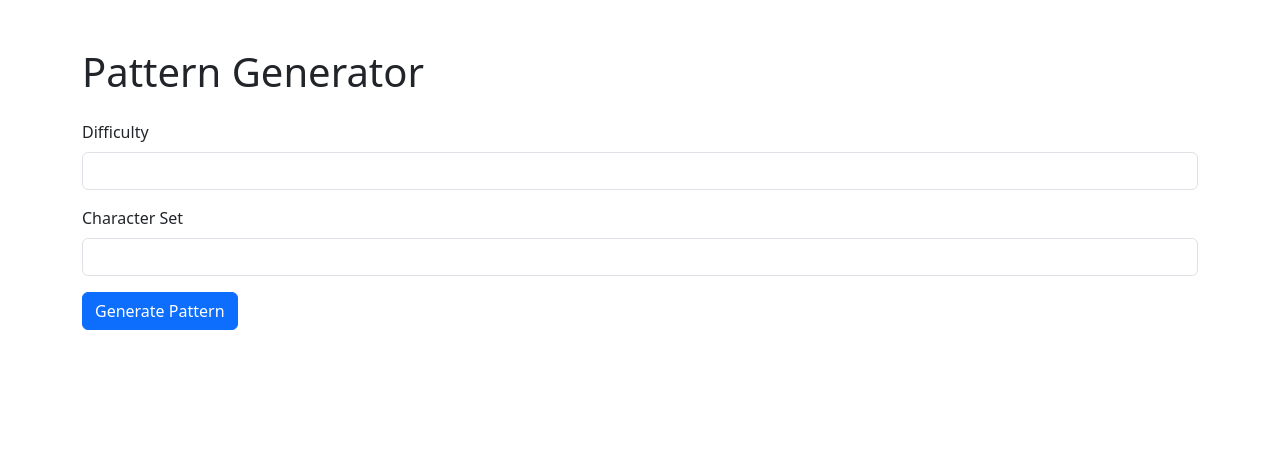
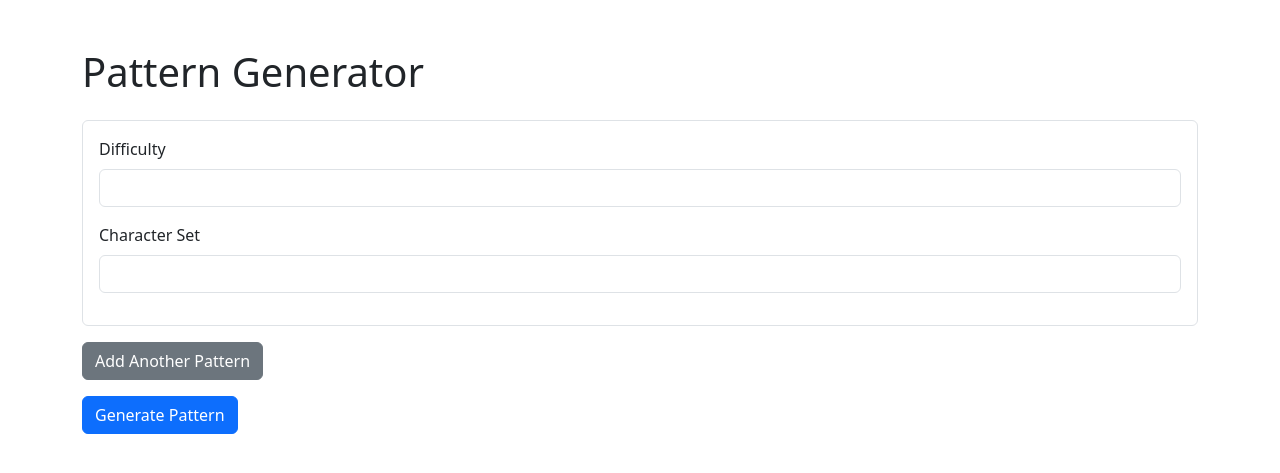
Before and after one commit to thegoodduck/Pattern_Generator, a Flask app: page / in a window 1280 px wide. Shown: the top 473 px of the page. Run offline with Flask 3, Linux system fonts and the light colour scheme.

Commit message:
Enhance pattern generation form to allow multiple patterns and improve user interface

```diff
--- a/main.py
+++ b/main.py
@@ -1,28 +1,32 @@
 import random
 import flask
+import io
+from reportlab.pdfgen import canvas
+from reportlab.lib.pagesizes import letter
+# Removed unused import
 app = flask.Flask(__name__)
 pattern = []
 def generate_pattern(difficulty,char_set):
     char_sequence = ''.join(random.choice(char_set) for _ in range(difficulty))
+    pattern = []
     for i in range(difficulty):
             # generating pattern(not random) based on the char_set provided by the user.
             # We will use difficulty as the length of each iteration of the pattern. The pattern will be a list of strings.
-            pattern.append(set)
+            pattern.append(char_sequence)
     return pattern
 
-def generate_pattern_num(difficulty):
-    options = random.randint(0,2)
+def generate_pattern_num(difficulty, char_set="0123456789"):
+    options = random.randint(0, 2)
     if options == 0:
         print("Option 0")
-        set = (''.join(random.choice("1234567890") for i in range(difficulty)))
+        seq = ''.join(random.choice(char_set) for i in range(difficulty))
+        pattern = []
         for i in range(difficulty):
-                # generating pattern(not random) based on the char_set provided by the user.
-                # We will use difficulty as the length of each iteration of the pattern. The pattern will be a list of strings.
-                pattern.append(set)
+            # generating pattern (not random) based on the char_set provided by the user.
+            pattern.append(seq)
         return ''.join(pattern)
     if options == 1:
-        sequence = [random.choice("1234567890") for _ in range(difficulty)]
-
+        sequence = [random.choice(char_set) for _ in range(difficulty)]
         # Randomly select a rule and a number
         rule = random.choice(["*", "/", "+", "-"])
         rule_num = random.randint(2, 9) if rule in ["*", "/"] else random.randint(1, 9)  # Avoid no-op operations
@@ -47,19 +51,17 @@ def generate_pattern_num(difficulty):
             elif rule == "+":
                 new_value = original_value + rule_num
             elif rule == "-":
-                # Use modulo arithmetic to wrap around digits 0-9
                 new_value = (original_value - rule_num) % 10
 
             # Update the selected digit in the sequence (keep only last digit if multi-digit)
             sequence[digit_selected] = str(new_value)[-1]
 
             iteration_output = ''.join(sequence)
-            full_output += iteration_output  # Append this iteration to full output
+            full_output += iteration_output
 
-            print(f"Iteration {i}: {iteration_output}")  # Print each iteration
-            print(f"Full Output So Far: {full_output}\n")  # Print full merged output
+            print(f"Iteration {i}: {iteration_output}")
+            print(f"Full Output So Far: {full_output}\n")
 
-        # Print the final full output on a separate line
         print("Final Full Output:")
         print(full_output)
 
@@ -68,9 +70,7 @@ def generate_pattern_num(difficulty):
         print("Option 2")
         rule = random.choice(["*", "/", "+", "-"])
         rule_num = random.randint(2, 9) if rule in ["*", "/"] else random.randint(1, 9)  # Avoid no-op operations
-        # Generate a string (set) of random letters and convert it to a list so it can be iterated over
-        sequence = list(''.join(random.choice("1234567890") for i in range(difficulty)))
-        # Will generate a pattern like if sequence = "abc" and rule == "+2" it will be abc[modified output]
+        sequence = list(''.join(random.choice(char_set) for i in range(difficulty)))
         full_output = ""
         for i in range(1, difficulty + 1):
             # Apply the rule to every digit in the sequence
@@ -90,11 +90,10 @@ def generate_pattern_num(difficulty):
                 sequence[j] = str(new_value)[-1]
 
             iteration_output = ''.join(sequence)
-            full_output += iteration_output  # Append this iteration to full output
+            full_output += iteration_output
             print(f"Iteration {i}: {iteration_output}")
             print(f"Full Output So Far: {full_output}\n")
 
-        # Print the final full output on a separate line
         print("Final Full Output:")
         print(full_output)
         return full_output
@@ -103,12 +102,122 @@ def generate_pattern_num(difficulty):
 @app.route('/', methods=['GET', 'POST'])
 def index():
     if flask.request.method == 'POST':
-        difficulty = int(flask.request.form['difficulty'])
-        char_set = flask.request.form['char_set']
-        if char_set.isdigit():
-            pattern = generate_pattern_num(difficulty)
+        # Check for batch generation: if multiple difficulties and char_sets are provided,
+        # assume form fields "difficulty" and "char_set" are lists.
+        if flask.request.form.getlist('difficulty') and len(flask.request.form.getlist('difficulty')) > 1:
+            difficulties = flask.request.form.getlist('difficulty')
+            char_sets = flask.request.form.getlist('char_set')
+            pattern_list = []
+            # Process each difficulty and char_set pair
+            for diff, cs in zip(difficulties, char_sets):
+                diff_int = int(diff)
+                if cs.isdigit():
+                    p = generate_pattern_num(diff_int, cs)
+                else:
+                    p = generate_pattern(diff_int, cs)
+                # Ensure a one-liner: join list elements without separators
+                if isinstance(p, list):
+                    p = "".join(p)
+                pattern_list.append(p)
+            # One pattern per line
+            final_pattern_lines = pattern_list
         else:
-            pattern = generate_pattern(difficulty, char_set)
-        return flask.render_template('index.html', pattern=pattern)
+            difficulty = int(flask.request.form['difficulty'])
+            char_set = flask.request.form['char_set']
+            if char_set.isdigit():
+                pattern = generate_pattern_num(difficulty, char_set)
+            else:
+                pattern = generate_pattern(difficulty, char_set)
+            if isinstance(pattern, list):
+                pattern = "".join(pattern)
+            final_pattern_lines = [pattern]
+
+        # Generate PDF with custom styling
+        pdf_buffer = io.BytesIO()
+        c = canvas.Canvas(pdf_buffer, pagesize=letter)
+        width, height = letter
+
+        # Title, Link and Signature Settings
+        title = "Pattern Generator"
+        link_text = "https://github.com/thegoodduck/Pattern_Generator"
+        signature = "Made with love by @thegoodduck"
+
+        # Draw Title at top center (fixed position)
+        c.setFont("Helvetica-Bold", 24)
+        c.setFillColorRGB(0, 0, 0)
+        c.drawCentredString(width / 2, height - 50, title)
+
+        # Rainbow color palette (as RGB tuples normalized between 0 and 1)
+        rainbow_colors = [
+            (1, 0, 0),       # Red
+            (1, 0.5, 0),     # Orange
+            (1, 1, 0),       # Yellow
+            (0, 1, 0),       # Green
+            (0, 0, 1),       # Blue
+            (0.29, 0, 0.51), # Indigo
+            (0.93, 0.51, 0.93)  # Violet
+        ]
+
+        # Draw each pattern string at a separate random non-overlapping position
+        c.setFont("Helvetica", 14)
+        line_height = 20  # approximate height for text
+        margin = 40
+        placed_boxes = []  # To store bounding boxes for drawn texts
+
+        for idx, line in enumerate(final_pattern_lines):
+            text_width = c.stringWidth(line, "Helvetica", 14)
+            color = random.choice(rainbow_colors)
+            placed = False
+            attempts = 0
+
+            # Try up to 100 times to find a non-overlapping random position
+            while not placed and attempts < 100:
+                random_x = random.uniform(margin, width - margin - text_width)
+                random_y = random.uniform(margin, height - margin - line_height)
+                new_box = (random_x, random_y, random_x + text_width, random_y + line_height)
+
+                # Check overlap with all previously placed boxes
+                overlap = any(
+                    not (new_box[2] < box[0] or new_box[0] > box[2] or
+                         new_box[3] < box[1] or new_box[1] > box[3])
+                    for box in placed_boxes
+                )
+
+                if not overlap:
+                    placed_boxes.append(new_box)
+                    c.setFillColorRGB(*color)
+                    c.drawString(random_x, random_y, line)
+                    placed = True
+                attempts += 1
+
+            # Fallback: if unable to fit without overlapping after 100 attempts
+            if not placed:
+                fallback_y = height - margin - idx * line_height
+                c.setFillColorRGB(*color)
+                c.drawString(margin, fallback_y, line)
+
+        # Add the clickable link (centered above the signature)
+        c.setFont("Helvetica-Oblique", 12)
+        c.setFillColorRGB(0, 0, 1)  # Blue for the link
+        c.drawCentredString(width / 2, 50, link_text)
+        link_width = 200
+        c.linkURL(link_text,
+              (width / 2 - link_width / 2, 40, width / 2 + link_width / 2, 60),
+              relative=0)
+
+        # Add signature at the bottom-right
+        c.setFillColorRGB(0, 0, 0)
+        c.drawRightString(width - margin, 30, signature)
+
+        c.showPage()
+        c.save()
+        pdf_buffer.seek(0)
+
+        return flask.send_file(
+            pdf_buffer,
+            as_attachment=True,
+            download_name='pattern.pdf',
+            mimetype='application/pdf'
+        )
     return flask.render_template('index.html')
 app.run(debug=True)
--- a/templates/index.html
+++ b/templates/index.html
@@ -9,29 +9,47 @@
 <body>
     <div class="container mt-5">
         <h1 class="mb-4">Pattern Generator</h1>
-        <form method="post">
-            <div class="mb-3">
-                <label for="difficulty" class="form-label">Difficulty</label>
-                <input type="number" class="form-control" id="difficulty" name="difficulty" required>
+        <form method="post" id="pattern-form">
+            <div id="pattern-fields">
+                <div class="pattern-group border rounded p-3 mb-3">
+                    <div class="mb-3">
+                        <label for="difficulty0" class="form-label">Difficulty</label>
+                        <input type="number" class="form-control" id="difficulty0" name="difficulty" required>
+                    </div>
+                    <div class="mb-3">
+                        <label for="char_set0" class="form-label">Character Set</label>
+                        <input type="text" class="form-control" id="char_set0" name="char_set" required>
+                    </div>
+                </div>
             </div>
-            <div class="mb-3">
-                <label for="char_set" class="form-label">Character Set</label>
-                <input type="text" class="form-control" id="char_set" name="char_set" required>
-            </div>
+            <button type="button" class="btn btn-secondary mb-3" id="add-pattern">Add Another Pattern</button>
+            <br>
             <button type="submit" class="btn btn-primary">Generate Pattern</button>
         </form>
+    </div>
 
-        {% if pattern %}
-            <div class="mt-5">
-                <h2>Generated Pattern</h2>
-                <ul class="list-group">
-                    {% for p in pattern %}
-                        {{ p }}
-                    {% endfor %}
-                </ul>
-            </div>
-        {% endif %}
-    </div>
+    <script>
+        let patternCount = 1;
+        document.getElementById("add-pattern").addEventListener("click", function() {
+            const patternFields = document.getElementById("pattern-fields");
+            // Create a new group container
+            const newGroup = document.createElement("div");
+            newGroup.className = "pattern-group border rounded p-3 mb-3";
+            newGroup.innerHTML = `
+                <div class="mb-3">
+                    <label for="difficulty${patternCount}" class="form-label">Difficulty</label>
+                    <input type="number" class="form-control" id="difficulty${patternCount}" name="difficulty" required>
+                </div>
+                <div class="mb-3">
+                    <label for="char_set${patternCount}" class="form-label">Character Set</label>
+                    <input type="text" class="form-control" id="char_set${patternCount}" name="char_set" required>
+                </div>
+            `;
+            patternFields.appendChild(newGroup);
+            patternCount++;
+        });
+    </script>
+
     <script src="https://cdn.jsdelivr.net/npm/bootstrap@5.3.0/dist/js/bootstrap.bundle.min.js"></script>
 </body>
 </html>
```
